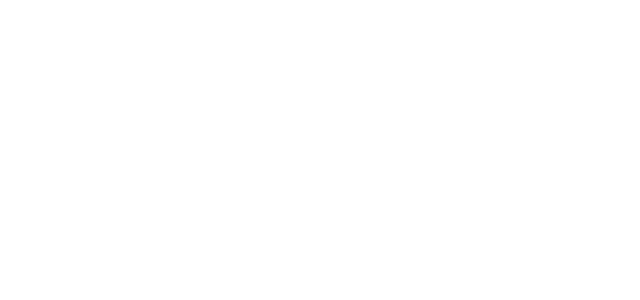
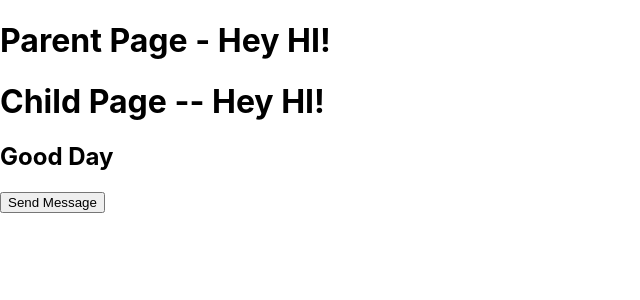
Before and after one commit to karthickvkumar/vcentry23, a React (Create React App) app in the folder learning-react/: page /parent in a window 1280 px wide. Before the commit this address had no page. Shown: the top 300 px of the page, without its empty margins (0-640 px from the left). Built offline with nearby package versions, Linux system fonts and the light colour scheme.

Commit message:
passing data

```diff
--- a/learning-react/src/App.js
+++ b/learning-react/src/App.js
@@ -12,6 +12,8 @@ import RegisterPage from "./pages/resiger";
 import UserPage from "./pages/users";
 import AccountCreatePage from "./pages/account-create";
 import UpdateUser from "./pages/update-user";
+import SettingsPage from "./pages/settings";
+import ParentPage from "./pages/parent";
 
 import "./styles/ui-styles.css";
 
@@ -31,6 +33,8 @@ function App() {
         </Route>
         <Route path="register" element={<RegisterPage></RegisterPage>}></Route>
         <Route path="users" element={<UserPage></UserPage>}></Route>
+        <Route path="settings" element={<SettingsPage></SettingsPage>}></Route>
+        <Route path="parent" element={<ParentPage></ParentPage>}></Route>
       </Routes>
     </BrowserRouter>
   );
--- /dev/null
+++ b/learning-react/src/pages/child.js
@@ -0,0 +1,20 @@
+import React from "react";
+
+const ChildPage = (props) => {
+  console.log(props);
+
+  const sendMessage = () => {
+    let newMessage = "Im changing new value";
+    props.callback(newMessage);
+  }
+
+  return(
+    <div>
+      <h1>Child Page -- {props.data}</h1>
+      <h2>{props.newData}</h2>
+      <button onClick={() => sendMessage()}>Send Message</button>
+    </div>
+  )
+}
+
+export default ChildPage;
--- /dev/null
+++ b/learning-react/src/pages/parent.js
@@ -0,0 +1,22 @@
+import React from "react";
+import ChildPage from "./child";
+
+const ParentPage = () => {
+  let message = "Hey HI!";
+  let newMessage = "Good Day";
+
+  const incommingMessage = (message) => {
+    alert(message)
+  }
+
+  return(
+    <div>
+      <h1>Parent Page - {message}</h1>
+      <div>
+        <ChildPage data={message} newData={newMessage} callback={incommingMessage}></ChildPage>
+      </div>
+    </div>
+  )
+}
+
+export default ParentPage;
--- /dev/null
+++ b/learning-react/src/pages/settings.js
@@ -0,0 +1,29 @@
+import React, {Component} from "react";
+
+class SettingsPage extends Component{
+
+  constructor(props){
+    super(props);
+    this.state = {
+      message : "Hello"
+    }
+  }
+
+  onChangeMessage(){
+    this.setState({
+      message : "yes,I've changed"
+    })
+  }
+
+  render(){
+    return(
+      <div>
+        <h1>Settings Page</h1>
+        <h2>{this.state.message} This is a sample Class Based Component</h2>
+        <button onClick={() => this.onChangeMessage()}>Change Message</button>
+      </div>
+    )
+  }
+}
+
+export default SettingsPage;
```
